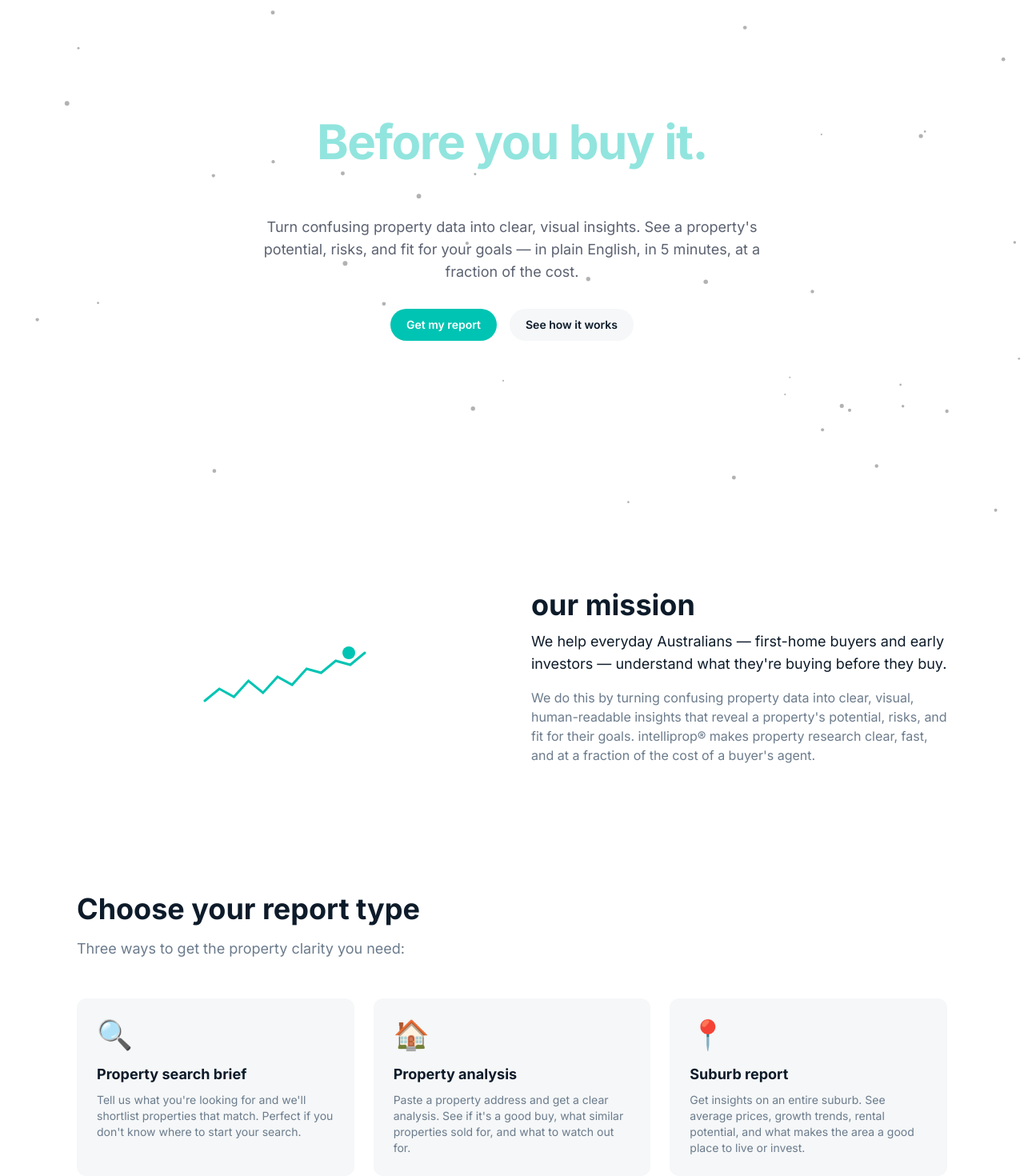
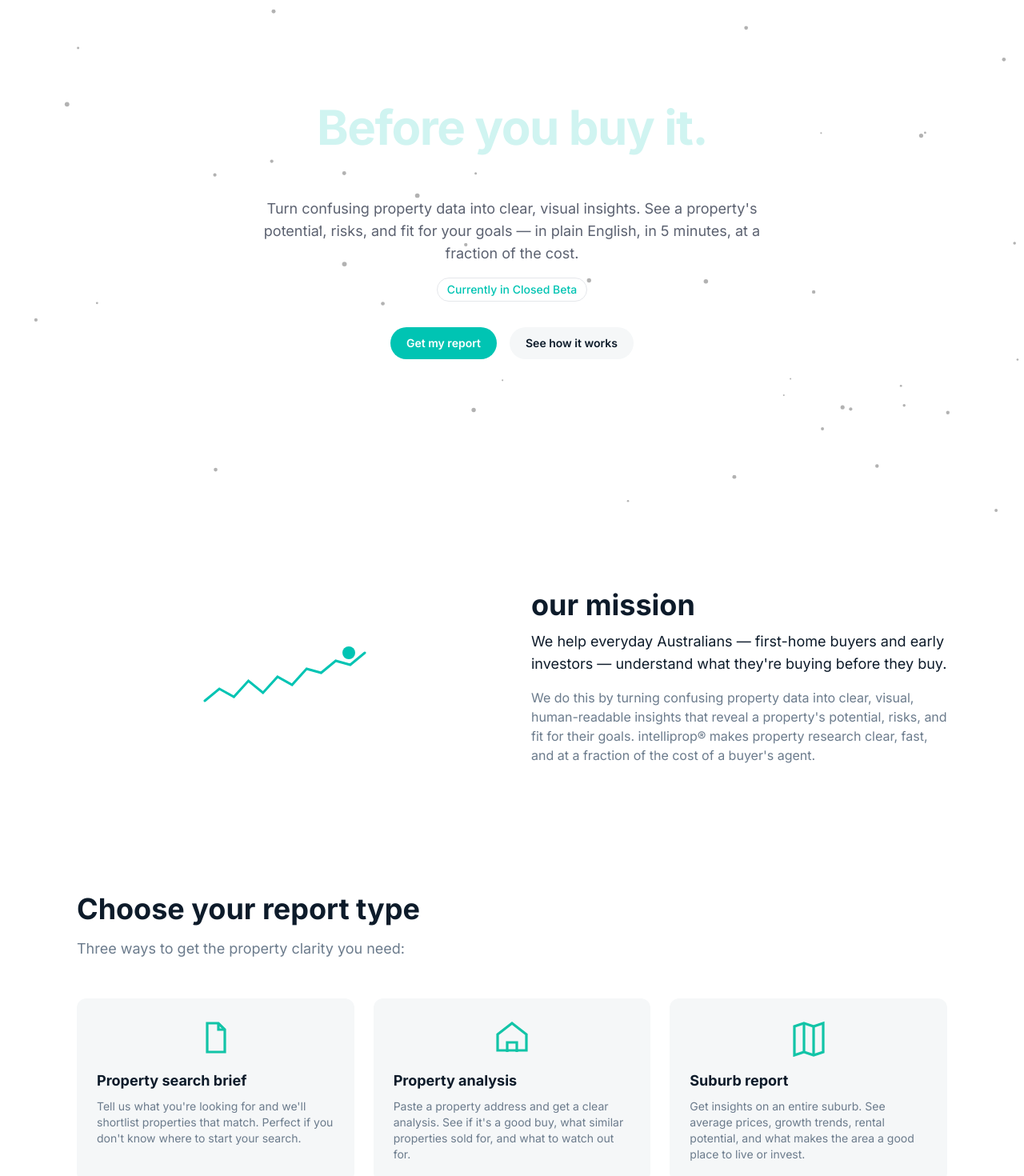
Before and after one commit to intelliprop/landing_2, a Next.js app: page / in a window 1280 px wide. Shown: the part 220-1690 px from the top of the page at 80% size. Built offline with nearby package versions, Linux system fonts and the light colour scheme.

Commit message:
Update landing page: replace emojis with teal SVG icons, clarify free report (no credit card), add closed beta badge

```diff
--- /dev/null
+++ b/components/Icons.tsx
@@ -0,0 +1,29 @@
+'use client';
+
+// SVG icons matching dashboard style - all teal colored (#12c4a7)
+export function FileIcon({ className = "w-8 h-8" }: { className?: string }) {
+  return (
+    <svg viewBox="0 0 24 24" fill="none" stroke="#12c4a7" strokeWidth="1.6" className={className}>
+      <path d="M7 3h7l4 4v14H7V3Z"/>
+      <path d="M14 3v4h4"/>
+    </svg>
+  );
+}
+
+export function HouseIcon({ className = "w-8 h-8" }: { className?: string }) {
+  return (
+    <svg viewBox="0 0 24 24" fill="none" stroke="#12c4a7" strokeWidth="1.6" className={className}>
+      <path d="M3 10 12 3l9 7v10H3V10Z"/>
+      <path d="M9 21v-6h6v6"/>
+    </svg>
+  );
+}
+
+export function MapIcon({ className = "w-8 h-8" }: { className?: string }) {
+  return (
+    <svg viewBox="0 0 24 24" fill="none" stroke="#12c4a7" strokeWidth="1.6" className={className}>
+      <path d="M9 3l6 2 6-2v18l-6 2-6-2-6 2V5l6-2Z"/>
+      <path d="M9 3v18M15 5v18"/>
+    </svg>
+  );
+}
--- a/components/hero/Hero.tsx
+++ b/components/hero/Hero.tsx
@@ -49,10 +49,24 @@
             animate="visible"
             variants={fadeInUp}
             transition={getTransition(0.5, 0.2)}
-            className="lead max-w-2xl mx-auto mb-8"
+            className="lead max-w-2xl mx-auto mb-4"
           >
             {copy.hero.sub}
           </motion.p>
+
+          <motion.div
+            initial="hidden"
+            animate="visible"
+            variants={fadeInUp}
+            transition={getTransition(0.5, 0.25)}
+            className="mb-8"
+          >
+            <p className="text-sm text-[var(--ip-muted)] max-w-2xl mx-auto">
+              <span className="inline-block px-3 py-1 bg-[var(--ip-teal)]/10 text-[var(--ip-teal)] rounded-full border border-[var(--ip-teal)]/20 font-medium">
+                Currently in Closed Beta
+              </span>
+            </p>
+          </motion.div>
 
           <motion.div
             initial="hidden"
--- a/components/sections/HowItWorks.tsx
+++ b/components/sections/HowItWorks.tsx
@@ -1,11 +1,20 @@
 'use client';
 
+import React from 'react';
 import { motion } from 'framer-motion';
 import { copy } from '@/lib/copy';
 import { staggerChildren, fadeInUp, getTransition } from '@/lib/motion';
 import Section from '@/components/Section';
 import SectionHeading from '@/components/ui/SectionHeading';
 import Card from '@/components/ui/Card';
+import { FileIcon, HouseIcon, MapIcon } from '@/components/Icons';
+
+// Map report type IDs to icon components
+const iconMap: Record<string, React.ComponentType<{ className?: string }>> = {
+  brief: FileIcon,
+  property: HouseIcon,
+  suburb: MapIcon,
+};
 
 export default function HowItWorks() {
   return (
@@ -24,15 +33,20 @@
         variants={staggerChildren}
         className="grid md:grid-cols-3 gap-6"
       >
-        {copy.howItWorks.reportTypes.map((reportType, idx) => (
+        {copy.howItWorks.reportTypes.map((reportType, idx) => {
+          const IconComponent = iconMap[reportType.id] || FileIcon;
+          return (
             <motion.div key={reportType.id} variants={fadeInUp} transition={getTransition(0.4, idx * 0.1)}>
               <Card className="h-full">
-              <div className="text-4xl mb-4">{reportType.icon}</div>
+                <div className="mb-4 flex items-center justify-center">
+                  <IconComponent className="w-12 h-12" />
+                </div>
                 <h3 className="font-bold text-lg mb-2">{reportType.title}</h3>
                 <p className="text-sm text-[var(--ip-muted)]">{reportType.description}</p>
               </Card>
             </motion.div>
-        ))}
+          );
+        })}
       </motion.div>
     </Section>
   );
--- a/lib/copy.ts
+++ b/lib/copy.ts
@@ -29,19 +29,19 @@
         id: 'brief',
         title: 'Property search brief',
         description: 'Tell us what you\'re looking for and we\'ll shortlist properties that match. Perfect if you don\'t know where to start your search.',
-        icon: '🔍',
+        icon: '', // Now using SVG icons instead
       },
       {
         id: 'property',
         title: 'Property analysis',
         description: 'Paste a property address and get a clear analysis. See if it\'s a good buy, what similar properties sold for, and what to watch out for.',
-        icon: '🏠',
+        icon: '', // Now using SVG icons instead
       },
       {
         id: 'suburb',
         title: 'Suburb report',
         description: 'Get insights on an entire suburb. See average prices, growth trends, rental potential, and what makes the area a good place to live or invest.',
-        icon: '📍',
+        icon: '', // Now using SVG icons instead
       },
     ],
   },
@@ -79,9 +79,10 @@
         price: '$0',
         period: '',
         bullets: [
-          '1 report (watermarked)',
+          '1 free report (watermarked)',
+          'No credit card required',
         ],
-        cta: 'Try for Free',
+        cta: 'Get Your Free Report',
         highlight: false,
         comingSoon: false,
       },
```
Lines whose indentation alone changed are shown as unchanged.
